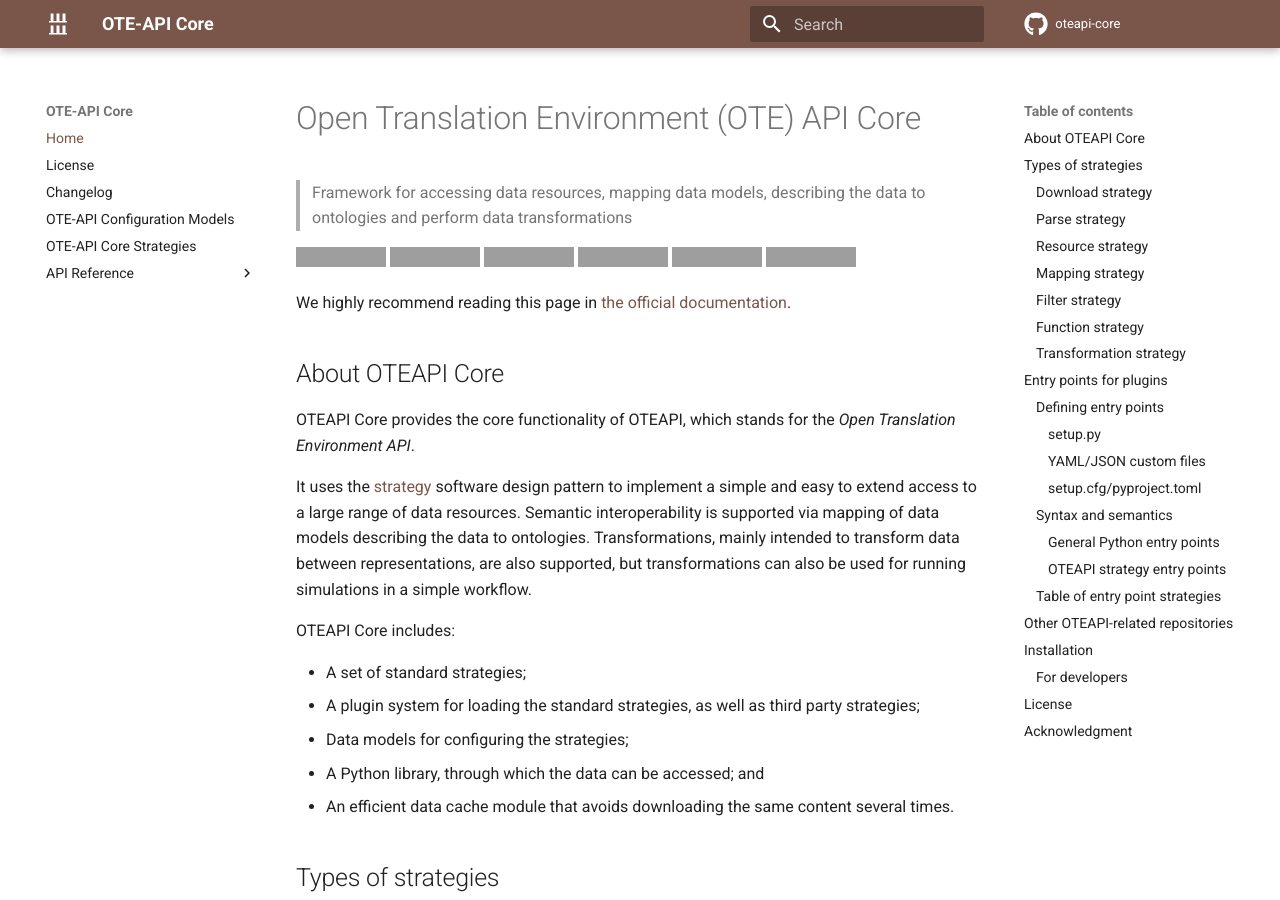
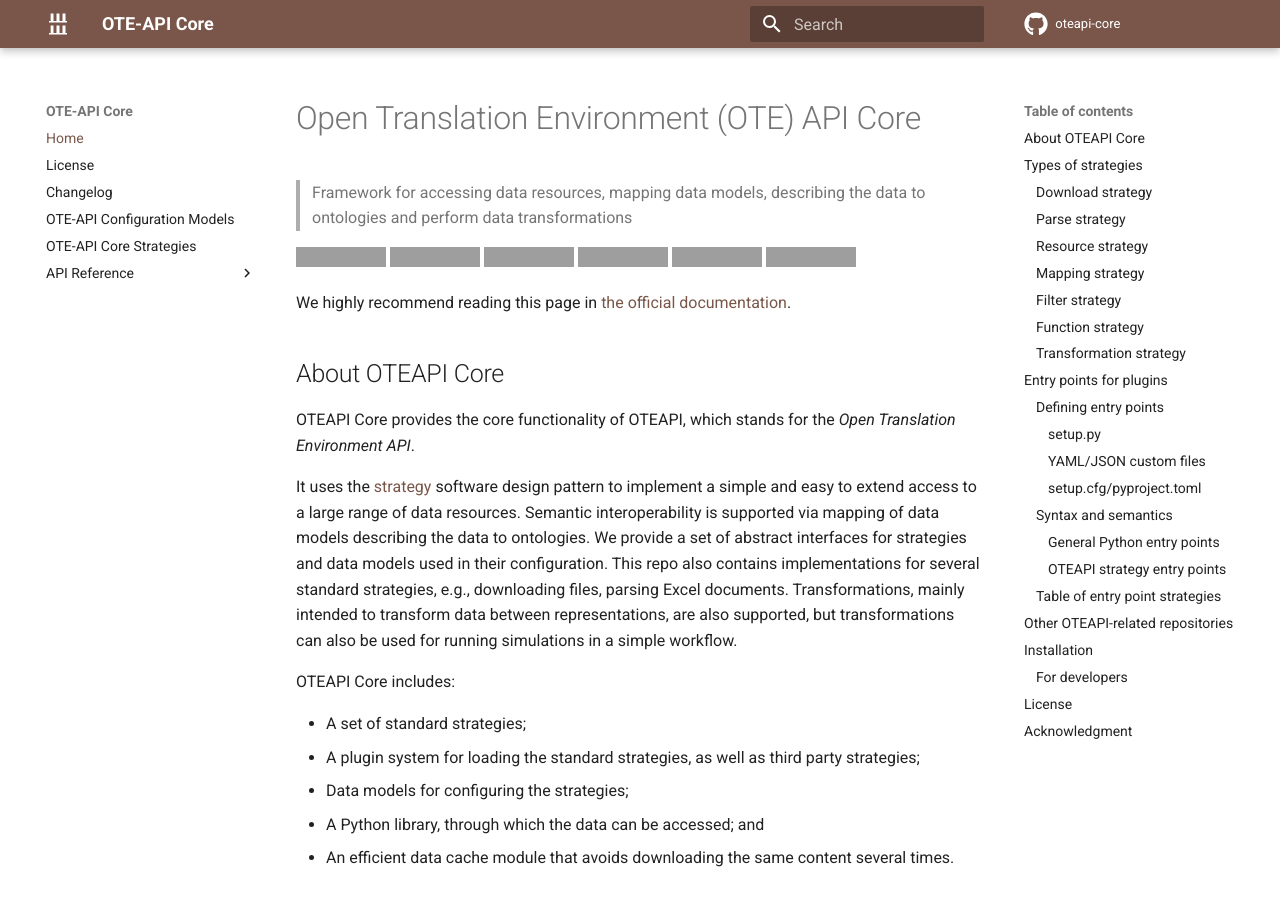
Before and after one commit to EMMC-ASBL/oteapi-core, an MkDocs documentation site: the page built from docs/index.md, in a window 1280 px wide and 900 px high, cut to the strip 0-900 px from the top of the window. Built offline with MkDocs 1.6.1 and Material for MkDocs 9.7.7, drawn with Linux system fonts in a browser that asks for light colours; comment, search, counter and statistics services are not loaded; the version menu is left out; grey boxes are pictures that could not be loaded.

```diff
--- a/docs/index.md
+++ b/docs/index.md
@@ -17,6 +17,8 @@ OTEAPI Core provides the core functionality of OTEAPI, which stands for the *Ope
 
 It uses the [strategy](https://en.wikipedia.org/wiki/Strategy_pattern) software design pattern to implement a simple and easy to extend access to a large range of data resources.
 Semantic interoperability is supported via mapping of data models describing the data to ontologies.
+We provide a set of abstract interfaces for strategies and data models used in their configuration.
+This repo also contains implementations for several standard strategies, e.g., downloading files, parsing Excel documents.
 Transformations, mainly intended to transform data between representations, are also supported, but transformations can also be used for running simulations in a simple workflow.
 
 OTEAPI Core includes:
```
Also changed, not shown: README.md (+2 -0 lines).
